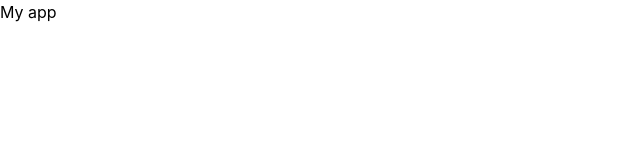
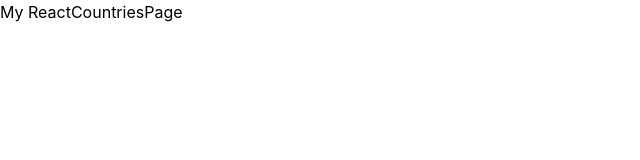
Before and after one commit to rennanmelo/country-cards, a React (Create React App) app: page / in a window 1280 px wide. Shown: the top 160 px of the page, without its empty margins (0-640 px from the left). Built offline with nearby package versions, Linux system fonts and the light colour scheme.

Commit message:
Created base of the App

```diff
--- a/src/App.js
+++ b/src/App.js
@@ -1,8 +1,8 @@
+import ReactCountriesPage from "./pages/ReactCountriesPage";
+
 function App() {
   return (
-    <div className="App">
-      <h1>My app</h1>
-    </div>
+    <ReactCountriesPage />
   );
 }
 
--- /dev/null
+++ b/src/pages/ReactCountriesPage.jsx
@@ -0,0 +1,5 @@
+const ReactCountriesPage = () => {
+  return ( <div>My ReactCountriesPage</div> );
+}
+
+export default ReactCountriesPage;
```
